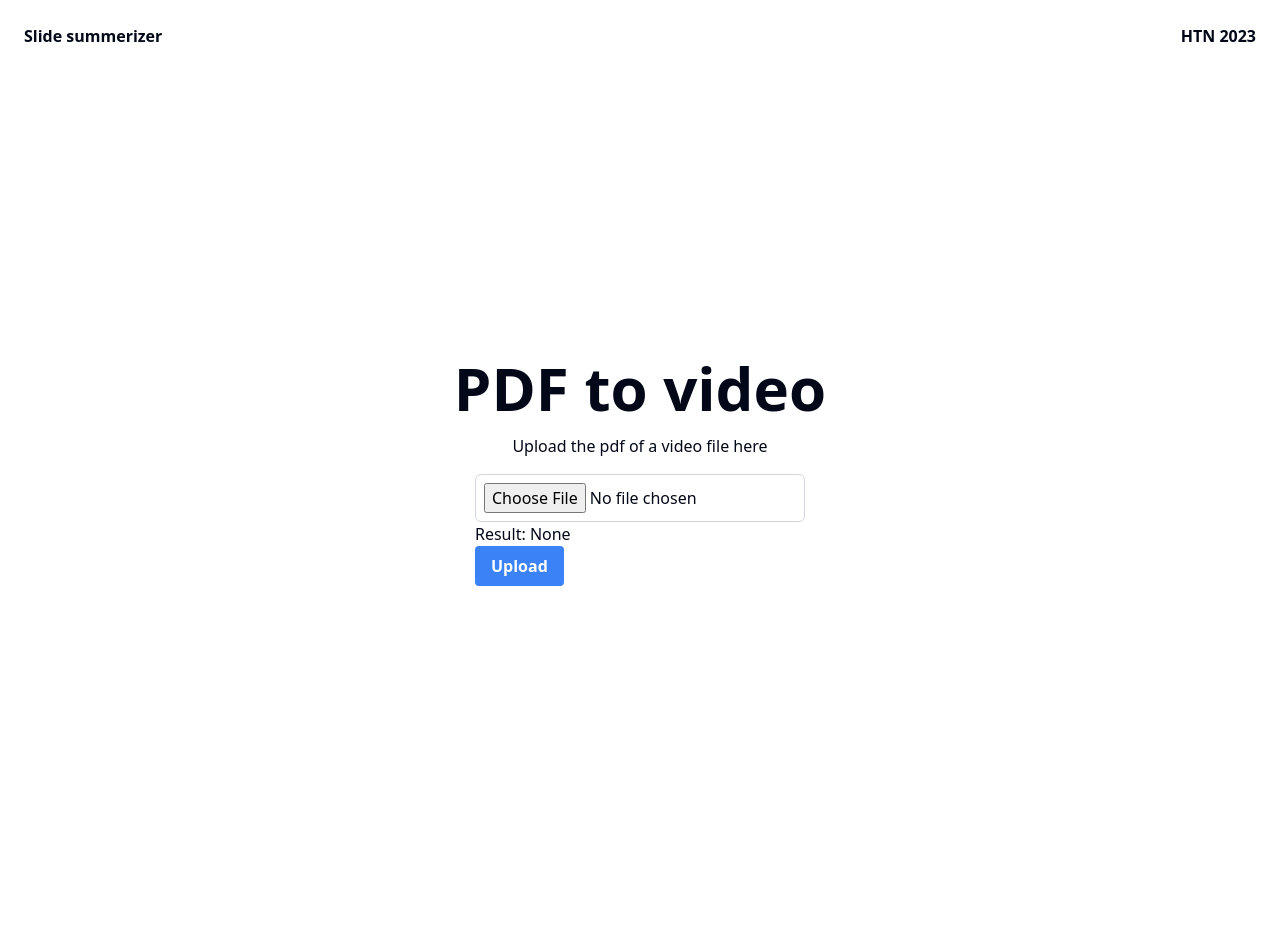
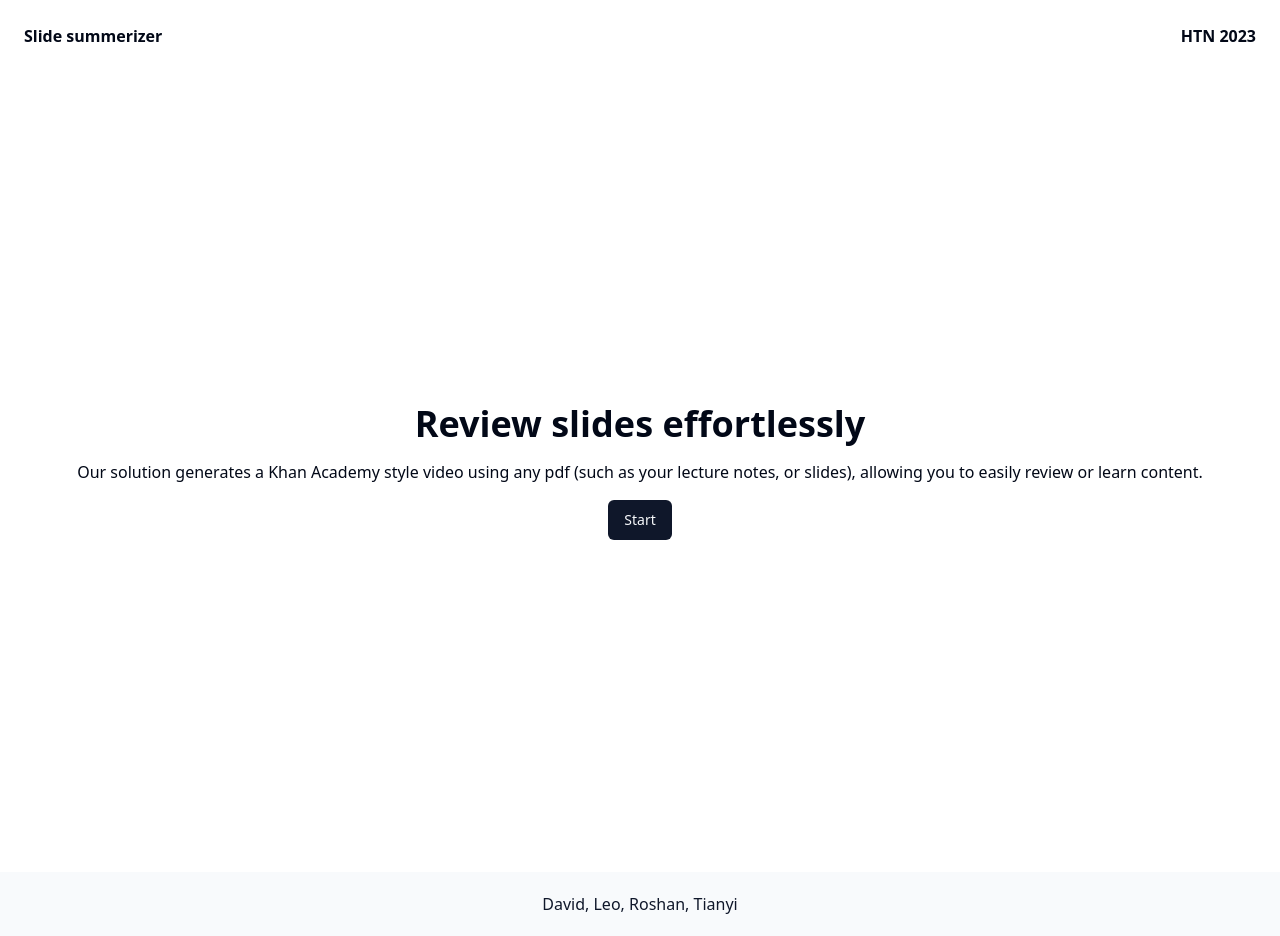
Before and after one commit to tianyi-gu/Autolearnr, a Next.js app: page / in a window 1280 px wide. Before the commit the page ends 872 px from the top, so only its background shows below. Built offline with nearby package versions, Linux system fonts and the light colour scheme.

Commit message:
Homepage

```diff
--- a/components/Footer.jsx
+++ b/components/Footer.jsx
@@ -1,5 +1,7 @@
 export default function Footer(){
   return (
-    <div />
+    <footer className="flex justify-center items-center h-16 bg-primary-foreground text-primary">
+      David, Leo, Roshan, Tianyi
+    </footer>
   )
 }
--- /dev/null
+++ b/pages/application.js
@@ -0,0 +1,58 @@
+import button from '../components/ui/button'
+import { useState } from 'react'
+
+export default function Application() {
+  const [file, setFile] = useState(null)
+  const [res, setRes] = useState("None")
+  const [loading, setLoading] = useState(false)
+
+  const onSubmit = async (e) => {
+    e.preventDefault()
+    setFile(e.target.files?.[0])
+
+    const formData = new FormData()
+    try {
+      if (!file) {
+        throw new Error('Please upload a file')
+      }
+      setLoading(true)
+      formData.append('file', file)
+      console.log(file)
+      setRes("Success")
+      setLoading(false)
+    }
+    catch (err) {
+      console.log(err)
+      setRes(err.message)
+    }
+  }
+
+  return (
+    <>
+      <div className='flex flex-col items-center justify-center min-h-screen py-2'>
+        <div className='flex flex-col items-center gap-4'>
+          {loading ? (
+            <div>loading</div>
+          ) : (
+          <>
+          <h1 className='text-6xl font-bold '>PDF to video</h1>
+          <p >Upload the pdf of a video file here</p>
+          <form onSubmit={(e) => onSubmit(e)} className='flex flex-col items-center gap-2'>
+            <input
+              type="file"
+              name="file"
+              onChange={(e) => setFile(e.target.files?.[0])}
+              className="border border-gray-300 rounded-md p-2 block"
+            />
+            <p>Result: {res}</p>
+          <button className='bg-blue-500 hover:bg-blue-700 text-white font-bold py-2 px-4 rounded' type='submit'>
+            Upload
+          </button>
+          </form>
+          </>
+          ) }
+        </div>
+      </div>
+    </>
+  )
+}
--- a/pages/index.js
+++ b/pages/index.js
@@ -1,58 +1,14 @@
-import button from '../components/ui/button'
-import { useState } from 'react'
+import Link from "next/link";
+import { Button } from "@/components/ui/button";
+import { useRouter } from "next/router";
 
 export default function Home() {
-  const [file, setFile] = useState(null)
-  const [res, setRes] = useState("None")
-  const [loading, setLoading] = useState(false)
-
-  const onSubmit = async (e) => {
-    e.preventDefault()
-    setFile(e.target.files?.[0])
-
-    const formData = new FormData()
-    try {
-      if (!file) {
-        throw new Error('Please upload a file')
-      }
-      setLoading(true)
-      formData.append('file', file)
-      console.log(file)
-      setRes("Success")
-      setLoading(false)
-    }
-    catch (err) {
-      console.log(err)
-      setRes(err.message)
-    }
-  }
-
+  const router = useRouter();
   return (
-    <>
-      <div className='flex flex-col items-center justify-center min-h-screen py-2'>
-        <div className='flex flex-col items-center gap-4 '>
-          {loading ? (
-            <div>loading</div>
-          ) : (
-          <>
-          <h1 className='text-6xl font-bold '>PDF to video</h1>
-          <p >Upload the pdf of a video file here</p>
-          <form onSubmit={(e) => onSubmit(e)}>
-            <input
-              type="file"
-              name="file"
-              onChange={(e) => setFile(e.target.files?.[0])}
-              className="border border-gray-300 rounded-md p-2 block"
-            />
-            <p>Result: {res}</p>
-          <button className='bg-blue-500 hover:bg-blue-700 text-white font-bold py-2 px-4 rounded' type='submit'>
-            Upload
-          </button>
-          </form>
-          </>
-          ) }
-        </div>
-      </div>
-    </>
-  )
+    <div className="flex flex-col items-center justify-center gap-4 min-h-screen">
+      <h1 className="text-4xl font-bold">Review slides effortlessly</h1>
+      <p className="max-w-200px"> Our solution generates a Khan Academy style video using any pdf (such as your lecture notes, or slides), allowing you to easily review or learn content.</p>
+      <Button onClick={() => {router.push("/application")}}>Start</Button>
+    </div>
+  );
 }
```
